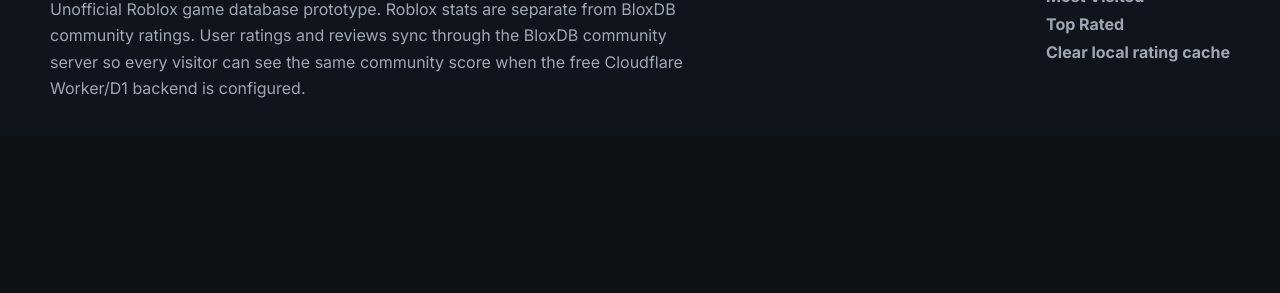
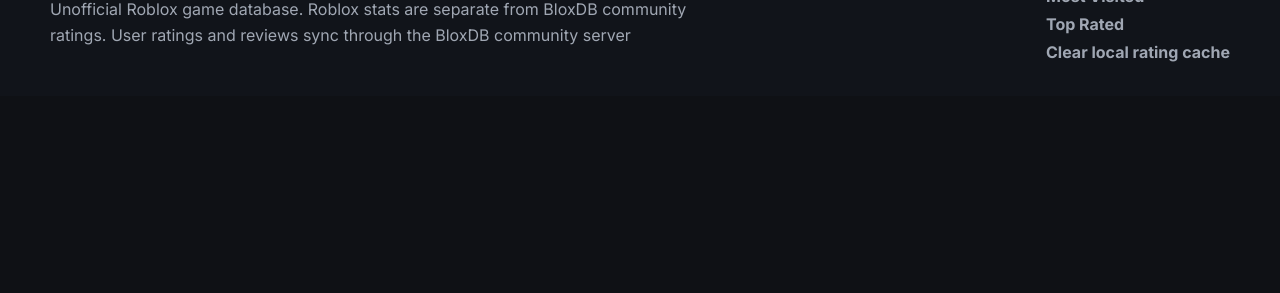
Before and after one commit to damiranva2/bloxdb, a website: page index.html in a window 1280 px wide. Shown: the part 507-800 px from the top of the page. Drawn offline with Linux system fonts and the light colour scheme.

Commit message:
Update index.html

```diff
--- a/index.html
+++ b/index.html
@@ -41,7 +41,7 @@
       <div class="container footer-inner">
         <div>
           <a class="brand footer-brand" href="/bloxdb/">BloxDB</a>
-          <p>Unofficial Roblox game database prototype. Roblox stats are separate from BloxDB community ratings. User ratings and reviews sync through the BloxDB community server so every visitor can see the same community score when the free Cloudflare Worker/D1 backend is configured.</p>
+          <p>Unofficial Roblox game database. Roblox stats are separate from BloxDB community ratings. User ratings and reviews sync through the BloxDB community server</p>
         </div>
         <div class="footer-links">
           <a href="/bloxdb/search">Search</a>
```
